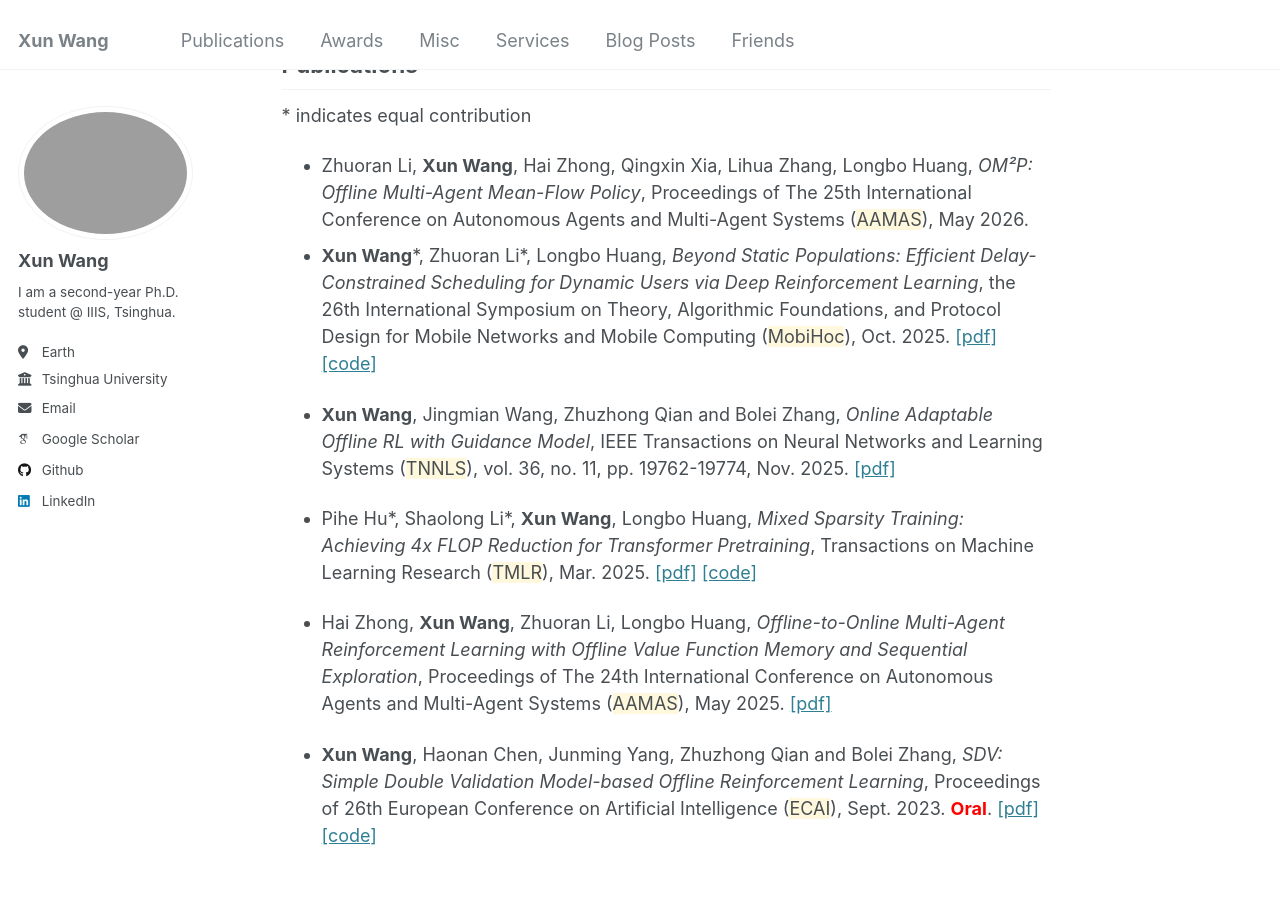
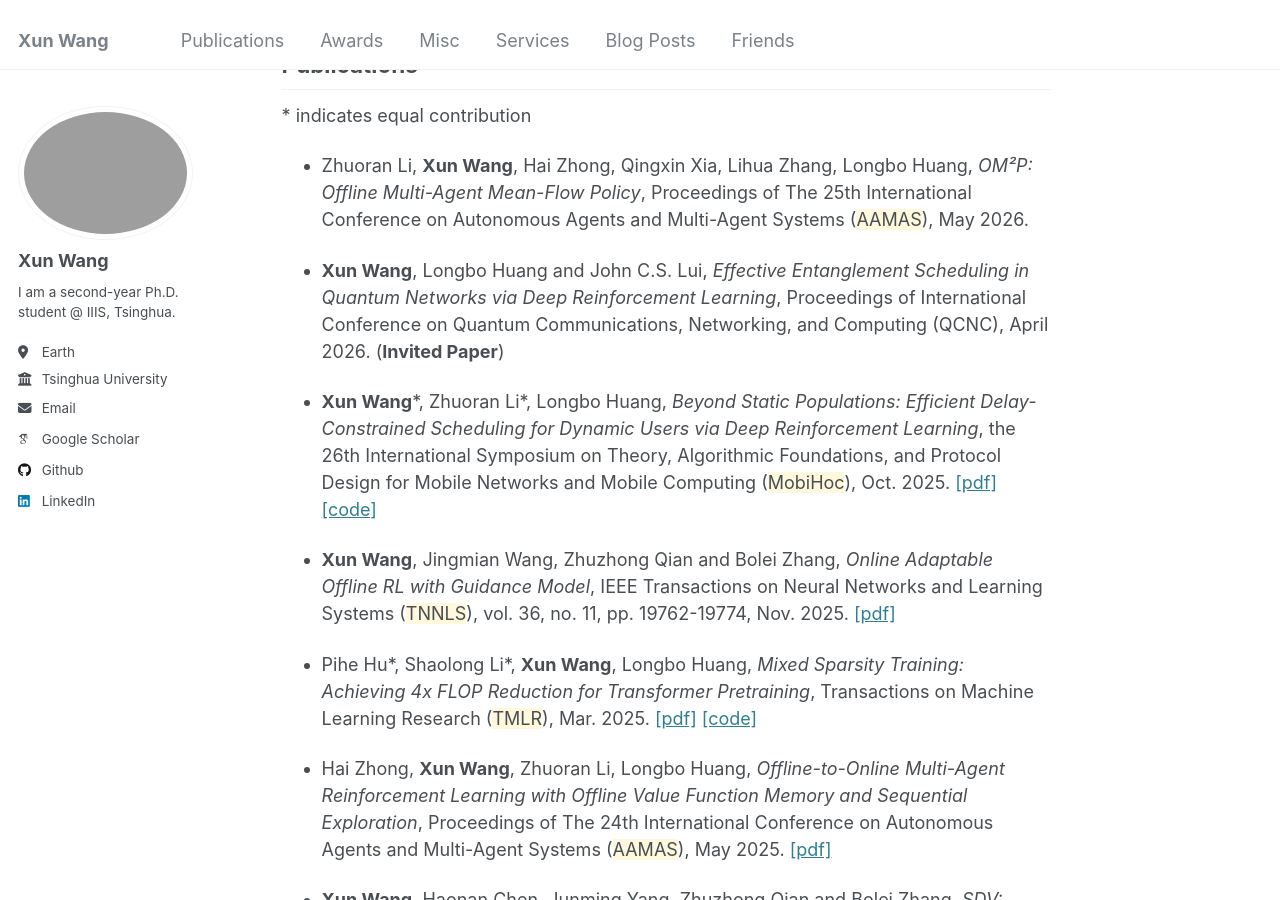
Before and after one commit to Misakau/Misakau.github.io, a Jekyll site: the page built from _pages/about.md, in a window 1280 px wide and 900 px high, scrolled down 849 px. Built offline with Jekyll 4.4.1, drawn with Linux system fonts in a browser that asks for light colours; some web fonts are replaced; comment, search, counter and statistics services are not loaded.

Commit message:
add qcnc

```diff
--- a/_pages/about.md
+++ b/_pages/about.md
@@ -26,6 +26,9 @@ Publications
 ------
 \* indicates equal contribution
 - Zhuoran Li, **Xun Wang**, Hai Zhong, Qingxin Xia, Lihua Zhang, Longbo Huang, *OM²P: Offline Multi-Agent Mean-Flow Policy*, Proceedings of The 25th International Conference on Autonomous Agents and Multi-Agent Systems (<span style="background-color:#FFF8DC;">AAMAS</span>), May 2026.
+
+- **Xun Wang**, Longbo Huang and John C.S. Lui, *Effective Entanglement Scheduling in Quantum Networks via Deep Reinforcement Learning*, Proceedings of International Conference on Quantum Communications, Networking, and Computing (QCNC), April 2026. (**Invited Paper**)
+
 - **Xun Wang**\*, Zhuoran Li\*, Longbo Huang, *Beyond Static Populations: Efficient Delay-Constrained Scheduling for Dynamic Users via Deep Reinforcement Learning*, the 26th International Symposium on Theory, Algorithmic Foundations, and Protocol Design for Mobile Networks and Mobile Computing (<span style="background-color:#FFF8DC;">MobiHoc</span>), Oct. 2025. [\[pdf\]](https://dl.acm.org/doi/10.1145/3704413.3764445) [\[code\]](https://github.com/Misakau/HEMA)
 
 - **Xun Wang**, Jingmian Wang, Zhuzhong Qian and Bolei Zhang, *Online Adaptable Offline RL with Guidance Model*, IEEE Transactions on Neural Networks and Learning Systems (<span style="background-color:#FFF8DC;">TNNLS</span>), vol. 36, no. 11, pp. 19762-19774, Nov. 2025. [\[pdf\]](https://ieeexplore.ieee.org/document/11095835)
```
